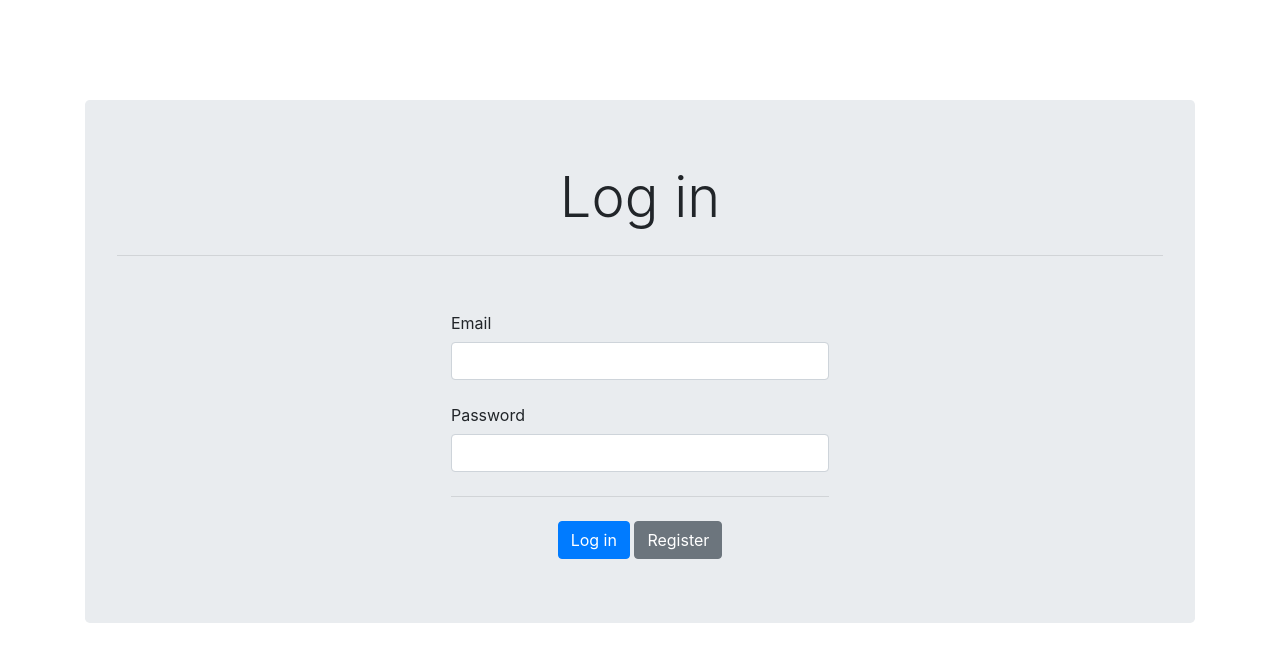
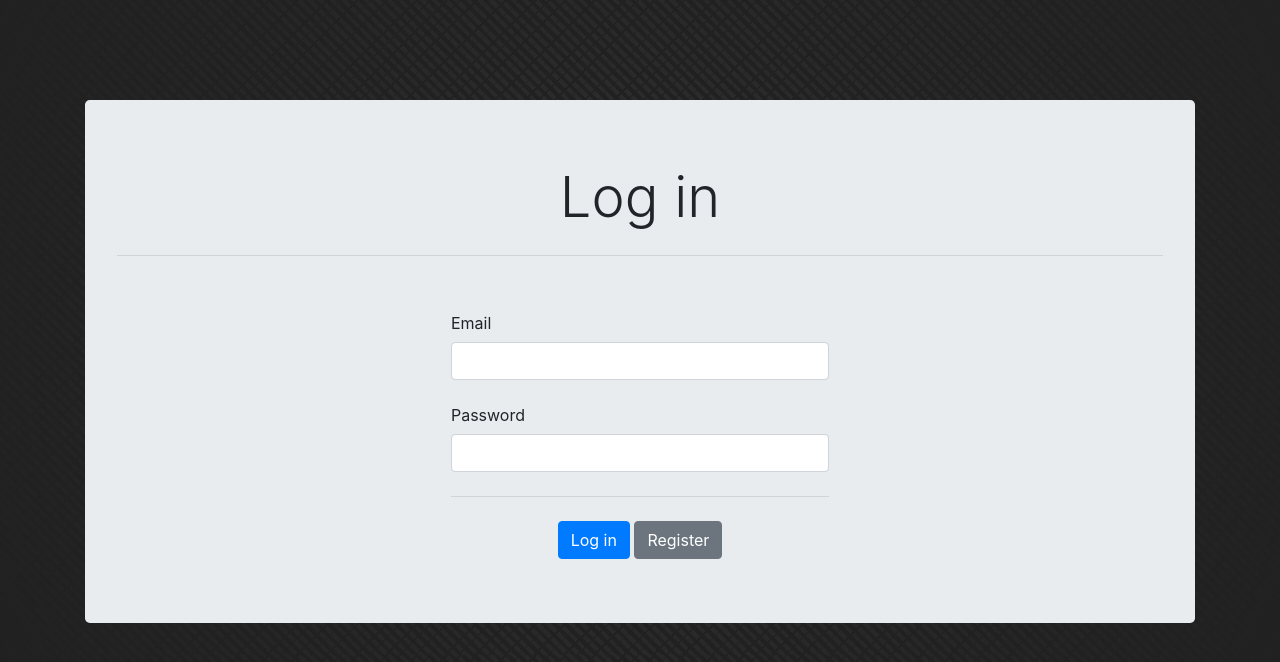
Before and after one commit to aandrewsv/the_wall, a Django app: page / in a window 1280 px wide. Shown: the top 662 px of the page. Run offline with Django 3.2, Linux system fonts and the light colour scheme; parts of the project's set-up code (start-up, migrations or seed data) failed here and were passed over.

Commit message:
background de las templates

```diff
--- a/apps/register_and_login/templates/index.html
+++ b/apps/register_and_login/templates/index.html
@@ -19,9 +19,12 @@
             list-style: none;
             color: red;
         }
+        #bg{
+            background-image: radial-gradient(circle at center center, transparent,rgb(33,33,33)),repeating-linear-gradient(135deg, rgb(33,33,33) 0px, rgb(33,33,33) 2px,transparent 2px, transparent 10px,rgb(33,33,33) 10px, rgb(33,33,33) 11px,transparent 11px, transparent 21px),repeating-linear-gradient(45deg, rgb(47,47,47) 0px, rgb(47,47,47) 4px,transparent 4px, transparent 8px),linear-gradient(90deg, rgb(33,33,33),rgb(33,33,33));
+        }
     </style>
 </head>
-<body>
+<body id="bg">
     <div class="container">
         <div class="jumbotron">
             <h1 class="display-4 text-center">Log in</h1>
--- a/apps/register_and_login/templates/register.html
+++ b/apps/register_and_login/templates/register.html
@@ -19,9 +19,12 @@
             list-style: none;
             color: red;
         }
+        #bg{
+            background-image: radial-gradient(circle at center center, transparent,rgb(33,33,33)),repeating-linear-gradient(135deg, rgb(33,33,33) 0px, rgb(33,33,33) 2px,transparent 2px, transparent 10px,rgb(33,33,33) 10px, rgb(33,33,33) 11px,transparent 11px, transparent 21px),repeating-linear-gradient(45deg, rgb(47,47,47) 0px, rgb(47,47,47) 4px,transparent 4px, transparent 8px),linear-gradient(90deg, rgb(33,33,33),rgb(33,33,33));
+        }
     </style>
 </head>
-<body>
+<body id="bg">
     <div class="container">
         <div class="jumbotron">
             <h1 class="display-4 text-center">Register</h1>
--- a/apps/register_and_login/templates/success.html
+++ b/apps/register_and_login/templates/success.html
@@ -15,9 +15,12 @@
         .jumbotron{
             margin-top: 100px;
         }
+        #bg{
+            background-image: radial-gradient(circle at center center, transparent,rgb(33,33,33)),repeating-linear-gradient(135deg, rgb(33,33,33) 0px, rgb(33,33,33) 2px,transparent 2px, transparent 10px,rgb(33,33,33) 10px, rgb(33,33,33) 11px,transparent 11px, transparent 21px),repeating-linear-gradient(45deg, rgb(47,47,47) 0px, rgb(47,47,47) 4px,transparent 4px, transparent 8px),linear-gradient(90deg, rgb(33,33,33),rgb(33,33,33));
+        }
     </style>
 </head>
-<body>
+<body id="bg">
     <div class="container">
         <div class="jumbotron">
             <h1 class="display-4 text-center">Success</h1>
--- a/apps/register_and_login/views.py
+++ b/apps/register_and_login/views.py
@@ -63,7 +63,7 @@ def login(request):
 def logout(request):
     if request.method == 'GET':
         return redirect('/')
-    elif request.session['userid']:
+    elif 'userid' in request.session:
         del request.session['userid']
         messages.success(request, "Succesfully logged out")
         return redirect('/')
--- a/apps/wall_app/templates/wall.html
+++ b/apps/wall_app/templates/wall.html
@@ -15,9 +15,12 @@
         .margin-top{
             margin-top: 20px;
         }
+        #bg{
+            background-image: radial-gradient(circle at center center, transparent,rgb(33,33,33)),repeating-linear-gradient(135deg, rgb(33,33,33) 0px, rgb(33,33,33) 2px,transparent 2px, transparent 10px,rgb(33,33,33) 10px, rgb(33,33,33) 11px,transparent 11px, transparent 21px),repeating-linear-gradient(45deg, rgb(47,47,47) 0px, rgb(47,47,47) 4px,transparent 4px, transparent 8px),linear-gradient(90deg, rgb(33,33,33),rgb(33,33,33));
+        }
     </style>
 </head>
-<body>
+<body id="bg">
     <div class="container">
         <nav class="navbar navbar-expand-lg navbar-dark bg-dark justify-content-end">
             <h2 class="navbar-brand">Welcome {{user.fname}} {{user.lname}}</h2>
```
